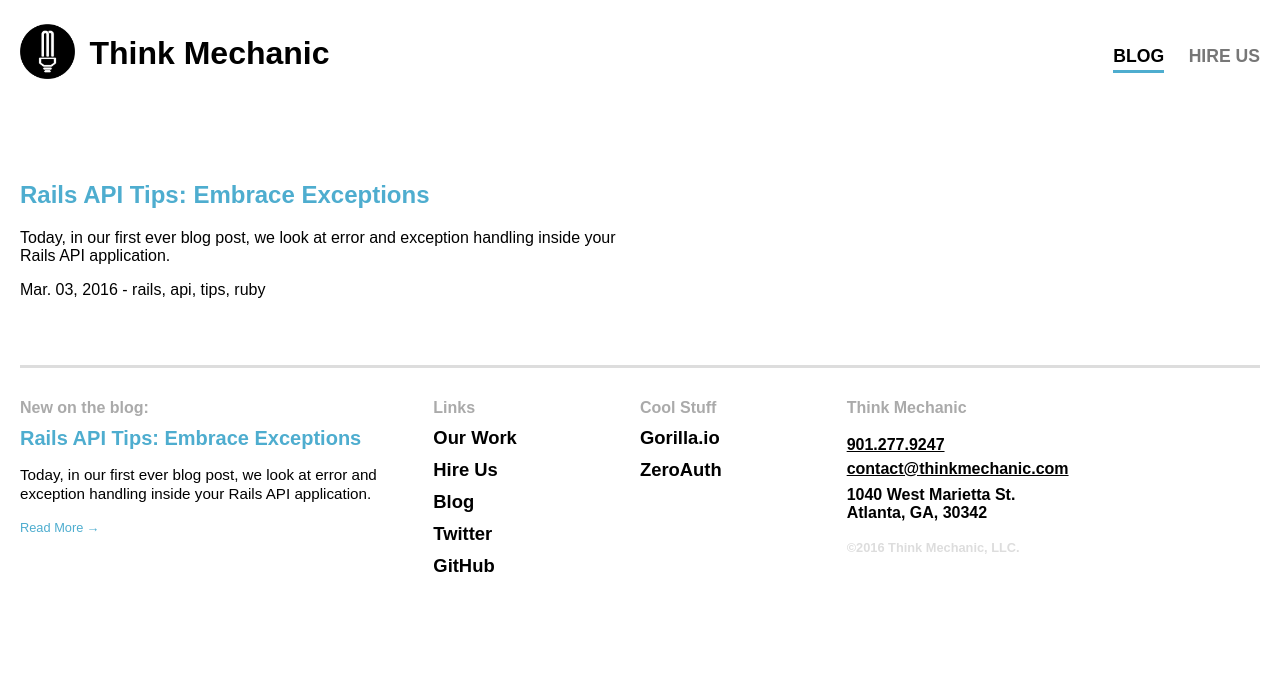
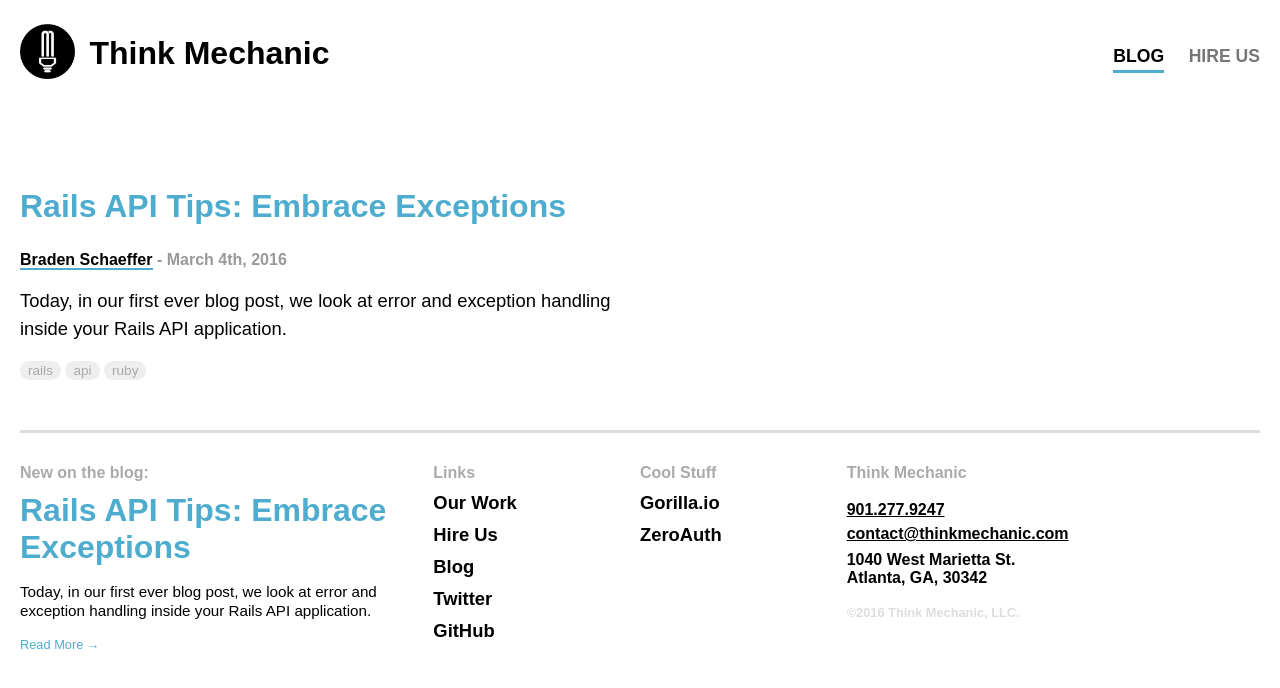
Before and after one commit to thinkmechanic/thinkmechanic.github.io, a Jekyll site: the page built from blog/index.html, in a window 1280 px wide. Shown: the top 688 px of the page. Built offline with Jekyll 4.4.1, drawn with Linux system fonts in a browser that asks for light colours; the list of posts is cut into pages by our own code.

Commit message:
Add authors, update blog list

```diff
--- /dev/null
+++ b/_data/authors.yml
@@ -0,0 +1,6 @@
+bschaeffer:
+  name: Braden Schaeffer
+  github: https://github.com/bschaeffer
+
+fhock:
+  name: Frank Hock
--- /dev/null
+++ b/_plugins/custom_date.rb
@@ -0,0 +1,30 @@
+require 'date'
+
+module Jekyll
+  module DateFilter
+    def pretty(date)
+      "#{date.strftime('%B')} #{ordinalize(date)}, #{date.strftime('%Y')}"
+    end
+
+    private
+
+    def ordinalize(date)
+      number = date.strftime('%e').to_i.abs
+
+      ord = if (11..13).include?(number % 100)
+        "th"
+      else
+        case number % 10
+          when 1; "st"
+          when 2; "nd"
+          when 3; "rd"
+          else    "th"
+        end
+      end
+
+      "#{number}#{ord}"
+    end
+  end
+end
+
+Liquid::Template.register_filter(Jekyll::DateFilter)
--- a/_posts/2016-02-15-rails-api-tips-embrace-exceptions.md
+++ b/_posts/2016-02-15-rails-api-tips-embrace-exceptions.md
@@ -1,9 +1,12 @@
 ---
 layout: post
 title: "Rails API Tips: Embrace Exceptions"
-author: bschaeffer
+author: 'bschaeffer'
 date: 2016/03/04 15:22:00 EST
-tags: rails, api, tips, ruby
+tags:
+  - rails
+  - api
+  - ruby
 excerpt: >
   Today, in our first ever blog post, we look at error and exception handling
   inside your Rails API application.
--- a/assets/css/_sass/modules/_blog.scss
+++ b/assets/css/_sass/modules/_blog.scss
@@ -108,6 +108,41 @@
 
 #blog-list {
   margin-top: 50px;
+
+  h2 { font-size: 2em; }
+
+  a.author {
+    font-weight: bold;
+    color: #000;
+    border-bottom: 2px solid $highlight-blog;
+
+    &:hover {
+      border-bottom-color: lighten($highlight-blog, 20%);
+    }
+  }
+
+  time {
+    color: #999;
+    font-weight: bold;
+
+    &:before { content: " - "; }
+  }
+
+  .tags {
+    .tag {
+      color: #aaa;
+      background: #eee;
+      border-radius: 12px;
+      padding: 2px 8px;
+      display: inline-block;
+      font-size: .85em;
+    }
+  }
+
+  p.excerpt {
+    line-height: 1.5em;
+    font-size: 1.15em;
+  }
 }
 
 .current-blog {
--- a/blog/index.html
+++ b/blog/index.html
@@ -6,17 +6,30 @@
   <div class="pure-g">
     <div class="pure-u-1-1 pure-u-sm-1-2">
       {% for post in paginator.posts %}
-        <div class="blog-post">
+        <article class="blog-post blog-post-small">
           <a href="{{ post.url }}">
             <h2>{{ post.title }}</h2>
           </a>
 
+          <p class="meta">
+            {% assign author = site.data.authors[post.author] %}
+            {% if author %}
+              <a class="author" href="{{ author.github }}" target="_blank">{{ author.name | strip }}</a>
+            {% endif %}
+            <time datetime="{{ post.date | date_to_rfc822 }}">
+              {{ post.date | pretty }}
+            </time>
+          </p>
+
           <p class="excerpt">{{ post.excerpt }}</p>
 
-          <p class="meta">
-            {{ post.date | date: '%b. %m, %Y' }} - {{ post.tags | join ", "}}
-          </p>
-        </div>
+          <div class="tags">
+            {% for tag in post.tags %}
+              <div class="tag">{{ tag }}</div>
+            {% endfor %}
+          </div>
+
+        </article>
       {% endfor %}
 
       {% include blog/pagination.html %}
```
